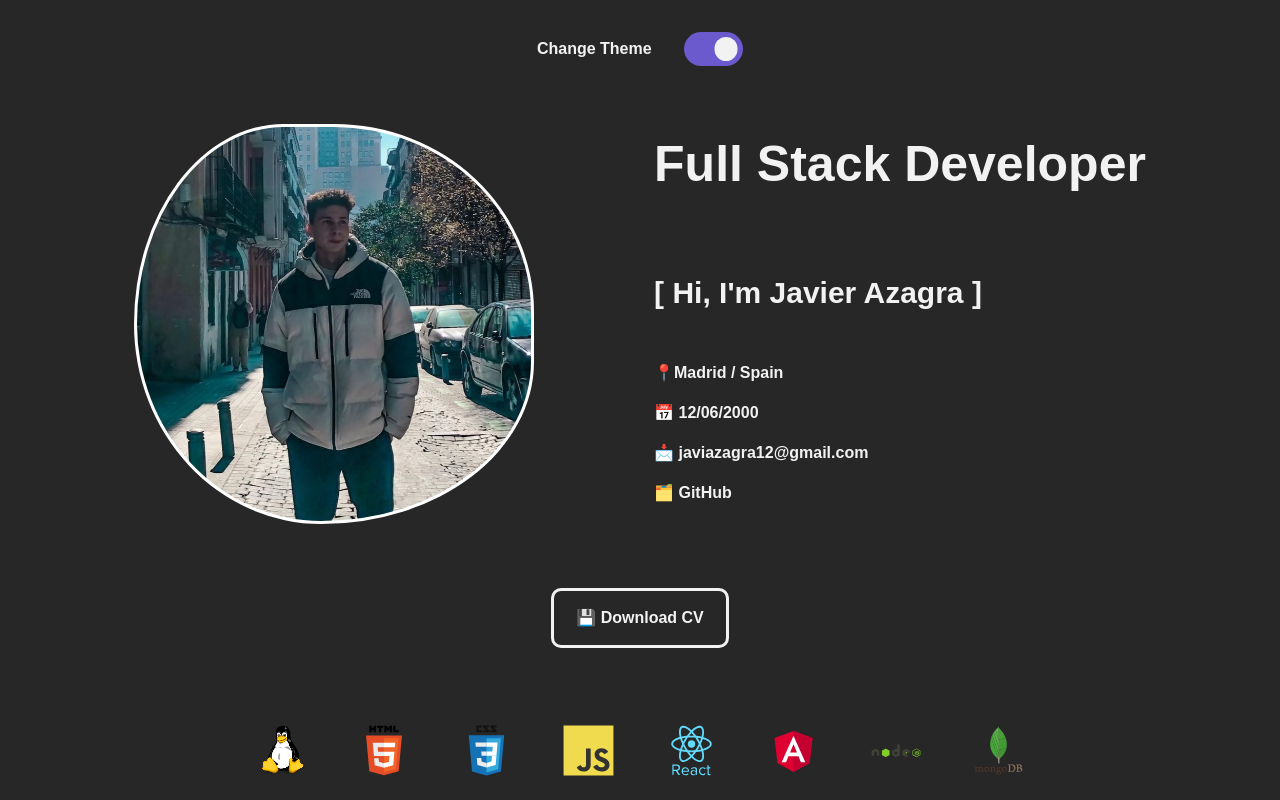
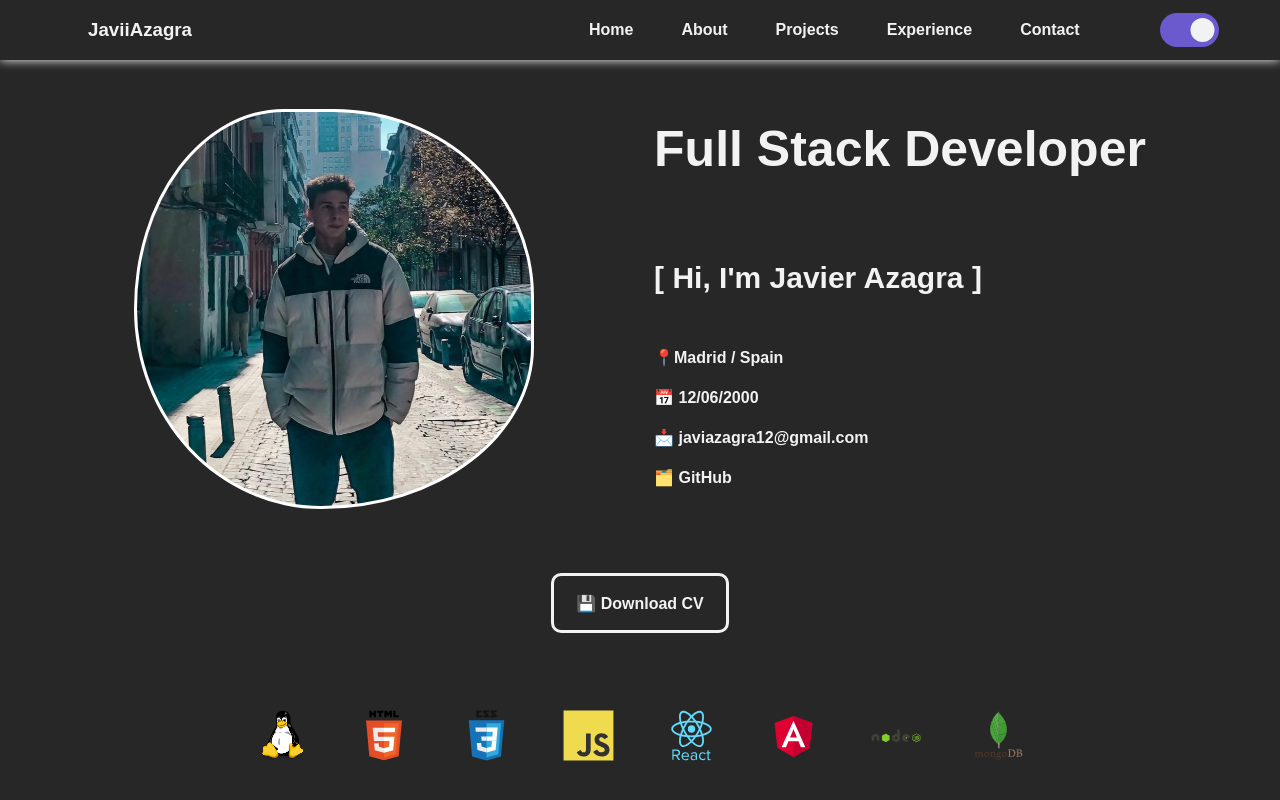
Before and after one commit to JaviiAzagra/portfolio-darkmode, a React (Vite) app: page / in a window 1280 px wide. Shown: the top 800 px of the page. Built offline with nearby package versions, Linux system fonts and the light colour scheme; a web font is replaced by a local one.

Commit message:
FEAT: Added navbar and added switch on navbar

```diff
--- a/src/App.tsx
+++ b/src/App.tsx
@@ -1,5 +1,6 @@
 import About from "./components/About";
 import { LayoutCards } from "./components/Card";
+import Navbar from "./components/Navbar";
 import { MyProfile } from "./components/Perfil";
 import { Switch } from "./components/Switch";
 import { Title } from "./components/Title";
@@ -8,8 +9,8 @@ import { Title } from "./components/Title";
 const App = () => {
   return (
     <div className="container-main">
+      <Navbar/>
       <Title />
-      <Switch/>
       <About/>
       <LayoutCards />
     </div>
--- /dev/null
+++ b/src/components/Navbar.tsx
@@ -0,0 +1,99 @@
+import React, { useState } from "react";
+import "../styles/Navbar.scss";
+import { Switch } from "./Switch";
+
+const Navbar = () => {
+    const [hamburger, setHamburger] = useState(false);
+
+    const hamburgerMenu = () => {
+      setHamburger(!hamburger);
+    };
+
+    /* const pageUp = () => {
+      window.scrollTo({ top: (0, 0), behavior: "smooth" });
+    }; */
+
+    /* const home = () => {
+      window.scrollTo({ top: (href="#Home"), behavior: "smooth" });
+    }; */
+
+    return (
+      <>
+        <nav>
+          <h3 className="logo">
+            JaviiAzagra
+          </h3>
+
+          <ul>
+            <li>
+              <a /* href="#Home" */>Home</a>
+            </li>
+
+            <li>
+              <a href="#About">About</a>
+            </li>
+
+            <li>
+              <a href="#Projects">Projects</a>
+            </li>
+
+            <li>
+              <a href="#Button">Experience</a>
+            </li>
+
+            <li>
+              <a href="#Contact">Contact</a>
+            </li>
+            <li>
+                <Switch/>
+            </li>
+
+            <li onClick={() => hamburgerMenu()}>
+              <i className="mobile-menu">
+                <svg xmlns="http://www.w3.org/2000/svg" viewBox="0 0 512 512">
+                  <path d="M0 96C0 78.3 14.3 64 32 64H416c17.7 0 32 14.3 32 32s-14.3 32-32 32H32C14.3 128 0 113.7 0 96zM64 256c0-17.7 14.3-32 32-32H480c17.7 0 32 14.3 32 32s-14.3 32-32 32H96c-17.7 0-32-14.3-32-32zM448 416c0 17.7-14.3 32-32 32H32c-17.7 0-32-14.3-32-32s14.3-32 32-32H416c17.7 0 32 14.3 32 32z" />
+                </svg>
+              </i>
+            </li>
+          </ul>
+        </nav>
+
+        <div className={`mobile-nav ${hamburger ? "open-menu" : "closed-menu"}`}>
+          <span onClick={() => hamburgerMenu()}>
+            <i className="mobile-menu">
+              <svg xmlns="http://www.w3.org/2000/svg" viewBox="0 0 384 512">
+                <path d="M342.6 150.6c12.5-12.5 12.5-32.8 0-45.3s-32.8-12.5-45.3 0L192 210.7 86.6 105.4c-12.5-12.5-32.8-12.5-45.3 0s-12.5 32.8 0 45.3L146.7 256 41.4 361.4c-12.5 12.5-12.5 32.8 0 45.3s32.8 12.5 45.3 0L192 301.3 297.4 406.6c12.5 12.5 32.8 12.5 45.3 0s12.5-32.8 0-45.3L237.3 256 342.6 150.6z" />
+              </svg>
+            </i>
+          </span>
+
+          <ul>
+            <li onClick={() => hamburgerMenu()}>
+              <a href="#Home">Home</a>
+            </li>
+
+            <li onClick={() => hamburgerMenu()}>
+              <a href="#About">About</a>
+            </li>
+
+            <li onClick={() => hamburgerMenu()}>
+              <a href="#Projects">Projects</a>
+            </li>
+
+            <li onClick={() => hamburgerMenu()}>
+              <a href="#Button">Experience</a>
+            </li>
+
+            <li onClick={() => hamburgerMenu()}>
+              <a href="#Contact">Contact</a>
+            </li>
+            <li>
+                <Switch/>
+            </li>
+          </ul>
+        </div>
+      </>
+    );
+  };
+
+export default Navbar
--- a/src/components/Switch.tsx
+++ b/src/components/Switch.tsx
@@ -6,7 +6,7 @@ export const Switch = () => {
 
     return (
         <div className="container-switch">
-            <span>Change Theme </span>
+            <span></span>
             <label className="switch">
                 <input type="checkbox" onChange={handleChange} checked={theme === 'dark'} />
                 <span className="slider"></span>
--- a/src/index.css
+++ b/src/index.css
@@ -8,6 +8,7 @@
 @import url('./styles/lottieFile.css');
 @import url('./styles/profile.css');
 @import url('./styles/About.css');
+@import url('./styles/Navbar.scss');
 
 *{
   margin: 0;
--- a/src/styles/About.css
+++ b/src/styles/About.css
@@ -4,7 +4,7 @@
   align-items: center;
   justify-content: center;
   padding-bottom: 2%;
-  padding-top: 2%;
+  padding-top: 6%;
   padding-bottom: 200px;
 }
 
--- /dev/null
+++ b/src/styles/Navbar.scss
@@ -0,0 +1,112 @@
+.mobile-menu {
+  cursor: pointer;
+  display: none;
+
+  svg {
+    width: 25px;
+  }
+
+  @media (max-width: 900px) {
+    display: flex;
+  }
+}
+
+.closed-menu {
+  left: -100% !important;
+}
+
+.open-menu {
+  left: 0 !important;
+}
+
+.mobile-nav {
+  display: flex;
+  width: 100%;
+  height: 100vh;
+  z-index: 300;
+  background-color: var(--background);
+  position: fixed;
+  top: 0;
+  left: 0;
+  text-align: center;
+  align-items: center;
+  justify-content: center;
+  transition: all 0.3s ease-in-out;
+
+  span {
+    font-size: 1rem;
+    position: absolute;
+    top: 1rem;
+    right: 1.5rem;
+    cursor: pointer;
+  }
+
+  ul {
+    display: flex;
+    flex-direction: column;
+    gap: 4rem;
+    font-size: 1.6rem;
+    list-style: none;
+
+    a {
+      color: var(--text-primary);
+      text-decoration: none;
+      font-weight: 500;
+    }
+  }
+}
+
+nav {
+  font-size: 1rem;
+  width: 100%;
+  height: auto;
+  display: flex;
+  justify-content: space-between;
+  align-items: center;
+  padding: 1%;
+  position: fixed;
+  background-color: var(--background);
+  top: 0;
+  left: 0;
+  box-shadow: 0px 0px 10px rgb(255, 255, 255);
+  z-index: 200;
+
+  @media (max-width: 400px) {
+    /* padding: 25px 30px 25px 30px; */
+  }
+
+  ul {
+    display: flex;
+    list-style: none;
+    gap: 3rem;
+    align-items: center;
+
+
+
+    a {
+      color: var(--text-primary);
+      text-decoration: none;
+      transition: all 0.23s;
+      font-weight: 600;
+      cursor: pointer;
+
+      @media (max-width: 900px) {
+        display: none;
+      }
+    }
+  }
+}
+
+@media (max-width: 400px) {
+  nav{
+    ul{
+      gap: 0rem;
+    }
+  }
+}
+
+.logo {
+  cursor: pointer;
+  color: var(--text-primary);
+  padding-left: 6%;
+}
```
